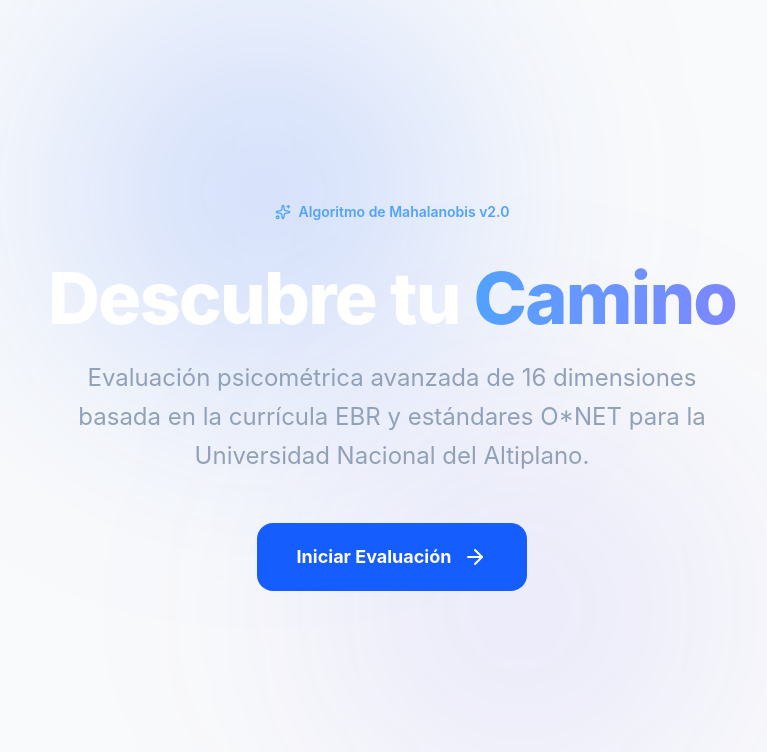
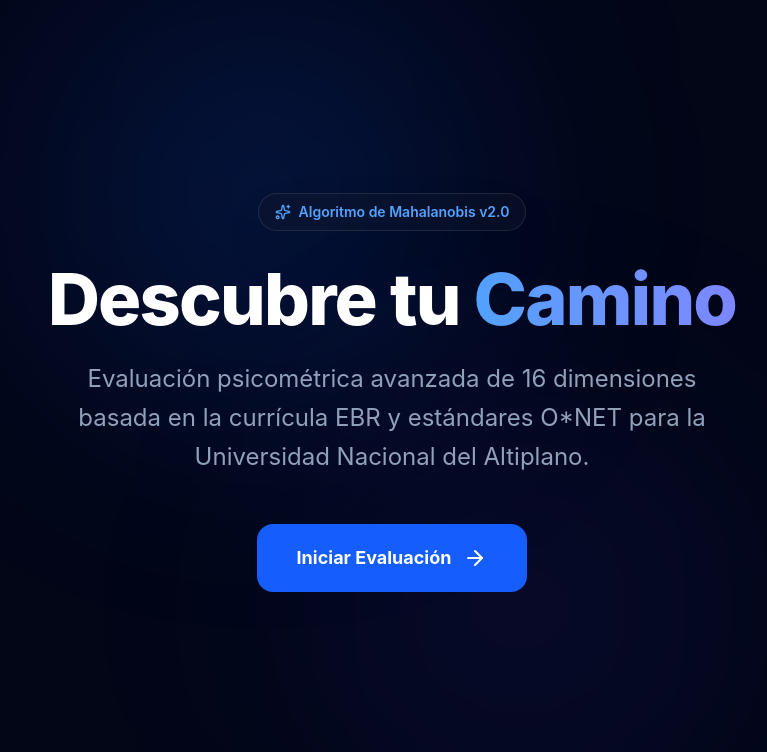
Before and after one commit to elisbanpaco/mahalanobis-career-recsys, a Next.js app in the folder client/: page / in a window 1280 px wide. Shown: the top 752 px of the page, without its empty margins (248-1015 px from the left). Built offline with nearby package versions, Linux system fonts and the light colour scheme.

Commit message:
update client/src/app/globals.css | stylo mas elegante

```diff
--- a/client/src/app/globals.css
+++ b/client/src/app/globals.css
@@ -5,21 +5,33 @@
 }
 
 body {
-  background-color: #F9FAFB;
-  color: #111827;
+  background-color: #020617;
+  color: #f8fafc;
   -webkit-font-smoothing: antialiased;
+  min-height: 100vh;
 }
 
 @layer utilities {
   .animate-spin-slow {
-    animation: spin 1s linear infinite;
+    animation: spin 2s linear infinite;
   }
   .animate-fade-in {
-    animation: fadeIn 0.4s ease forwards;
+    animation: fadeIn 0.6s cubic-bezier(0.16, 1, 0.3, 1) forwards;
+  }
+  .animate-slide-up {
+    animation: slideUp 0.5s cubic-bezier(0.16, 1, 0.3, 1) forwards;
+  }
+  .glass-panel {
+    @apply bg-slate-900/40 backdrop-blur-2xl border border-white/10 shadow-2xl;
   }
 }
 
 @keyframes fadeIn {
-  from { opacity: 0; transform: translateY(10px); }
+  from { opacity: 0; }
+  to { opacity: 1; }
+}
+
+@keyframes slideUp {
+  from { opacity: 0; transform: translateY(30px); }
   to { opacity: 1; transform: translateY(0); }
 }
```
